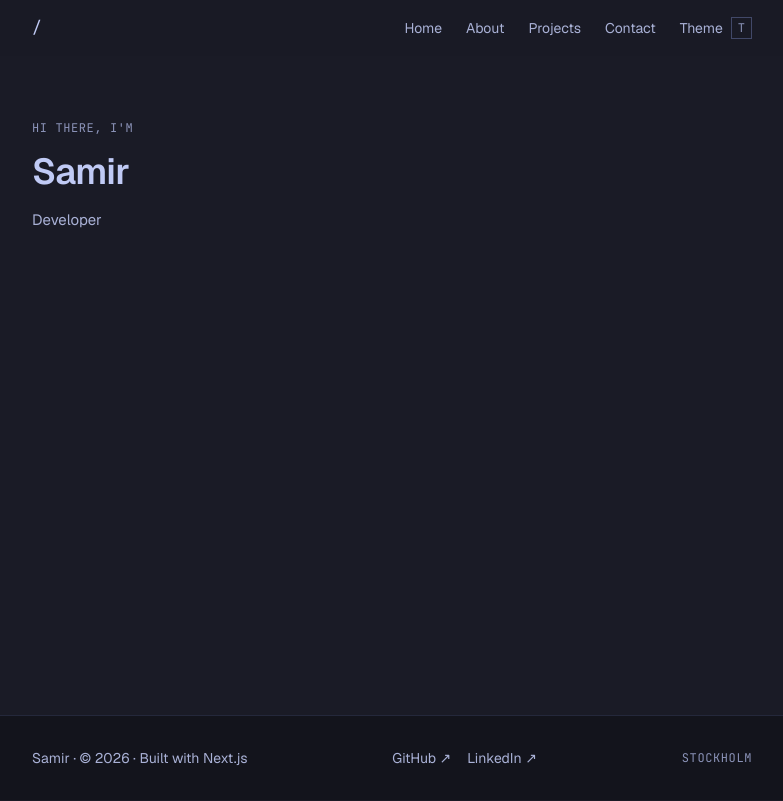
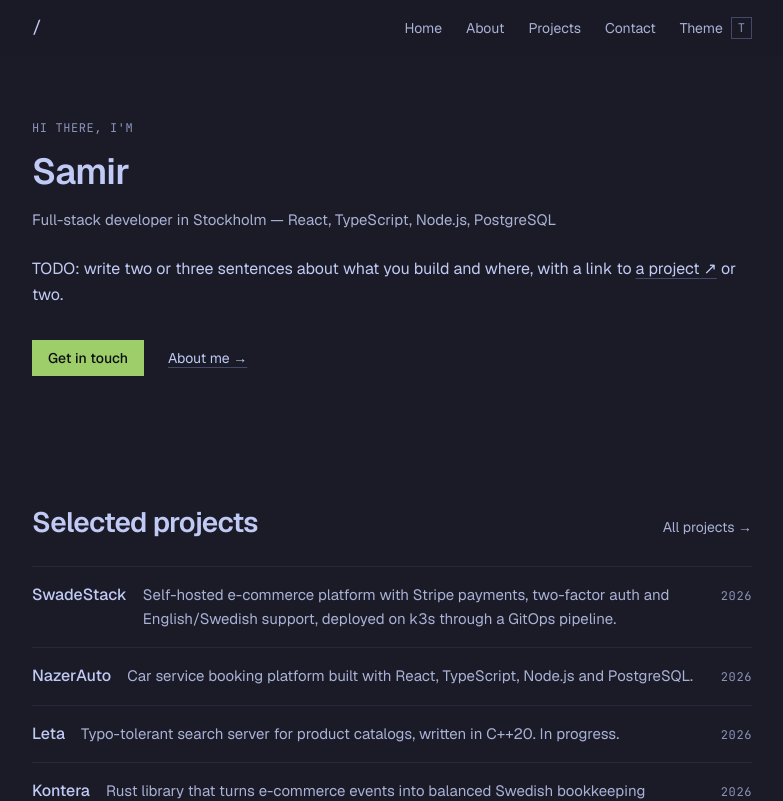
Before and after one commit to Samir120/portfolio, a Next.js app: page / in a window 1280 px wide. Shown: the top 801 px of the page, without its empty margins (248-1031 px from the left). Built offline with nearby package versions, Linux system fonts and the light colour scheme.

Commit message:
feat: add home page with bio and selected projects

```diff
--- a/app/page.tsx
+++ b/app/page.tsx
@@ -1,7 +1,13 @@
+import Link from "next/link";
+import { Bio } from "@/components/bio";
+import { ProjectRow } from "@/components/project-row";
+import { SectionHeading } from "@/components/section-heading";
+import { PROJECTS } from "@/lib/projects";
 import { SITE } from "@/lib/site";
 
 export default function Home() {
   return (
+    <>
       <section className="py-12 sm:py-16">
         <p className="font-mono text-xs tracking-wider text-text-muted uppercase">
           Hi there, I&apos;m
@@ -12,6 +18,42 @@ export default function Home() {
         <p className="mt-4 text-[15px] leading-relaxed text-text-secondary">
           {SITE.role}
         </p>
+        <div className="mt-6">
+          <Bio />
+        </div>
+        <div className="mt-8 flex items-center gap-6">
+          <Link
+            href="/contact"
+            className="bg-brand px-4 py-2 text-sm font-medium text-brand-ink hover:bg-text hover:text-bg"
+          >
+            Get in touch
+          </Link>
+          <Link
+            href="/about"
+            className="text-sm underline decoration-border-strong underline-offset-4 hover:decoration-brand"
+          >
+            About me
+            <span aria-hidden="true"> →</span>
+          </Link>
+        </div>
       </section>
+      <section className="py-12 sm:py-16">
+        <SectionHeading
+          title="Selected projects"
+          action={{ href: "/projects", label: "All projects" }}
+        />
+        <ul className="mt-6 border-t border-border-subtle">
+          {PROJECTS.map((project) => (
+            <ProjectRow
+              key={project.slug}
+              href={`/projects/${project.slug}`}
+              title={project.title}
+              summary={project.summary}
+              year={project.year}
+            />
+          ))}
+        </ul>
+      </section>
+    </>
   );
 }
--- /dev/null
+++ b/components/bio.tsx
@@ -0,0 +1,17 @@
+import { ExternalLink } from "@/components/external-link";
+
+const LINK_CLASS =
+  "underline decoration-border-strong underline-offset-4 hover:decoration-brand";
+
+export function Bio() {
+  return (
+    <p className="text-[15px] leading-relaxed sm:text-base">
+      TODO: write two or three sentences about what you build and where, with a
+      link to{" "}
+      <ExternalLink href="https://swadestack.com" className={LINK_CLASS}>
+        a project
+      </ExternalLink>{" "}
+      or two.
+    </p>
+  );
+}
--- /dev/null
+++ b/components/project-row.tsx
@@ -0,0 +1,27 @@
+import Link from "next/link";
+
+type ProjectRowProps = {
+  href: string;
+  title: string;
+  summary: string;
+  year: number;
+};
+
+export function ProjectRow({ href, title, summary, year }: ProjectRowProps) {
+  return (
+    <li className="border-b border-border-subtle">
+      <Link
+        href={href}
+        className="group flex flex-wrap items-baseline gap-x-4 gap-y-1 py-4"
+      >
+        <span className="font-medium group-hover:text-brand">{title}</span>
+        <span className="order-last w-full text-[15px] leading-relaxed text-text-secondary sm:order-none sm:w-auto sm:flex-1">
+          {summary}
+        </span>
+        <span className="ml-auto font-mono text-xs tracking-wider text-text-muted">
+          {year}
+        </span>
+      </Link>
+    </li>
+  );
+}
--- /dev/null
+++ b/components/section-heading.tsx
@@ -0,0 +1,37 @@
+import Link from "next/link";
+
+type SectionAction = { href: string; label: string };
+
+export function SectionHeading({
+  title,
+  description,
+  action,
+}: {
+  title: string;
+  description?: string;
+  action?: SectionAction;
+}) {
+  return (
+    <div>
+      <div className="flex items-baseline justify-between gap-4">
+        <h2 className="text-2xl font-semibold tracking-tight sm:text-[1.75rem]">
+          {title}
+        </h2>
+        {action && (
+          <Link
+            href={action.href}
+            className="shrink-0 text-sm text-text-secondary hover:text-text"
+          >
+            {action.label}
+            <span aria-hidden="true"> →</span>
+          </Link>
+        )}
+      </div>
+      {description && (
+        <p className="mt-2 text-[15px] leading-relaxed text-text-secondary">
+          {description}
+        </p>
+      )}
+    </div>
+  );
+}
--- /dev/null
+++ b/lib/projects.ts
@@ -0,0 +1,37 @@
+export type Project = {
+  slug: string;
+  title: string;
+  summary: string;
+  year: number;
+};
+
+export const PROJECTS = [
+  {
+    slug: "swadestack",
+    title: "SwadeStack",
+    summary:
+      "Self-hosted e-commerce platform with Stripe payments, two-factor auth and English/Swedish support, deployed on k3s through a GitOps pipeline.",
+    year: 2026,
+  },
+  {
+    slug: "nazerauto",
+    title: "NazerAuto",
+    summary:
+      "Car service booking platform built with React, TypeScript, Node.js and PostgreSQL.",
+    year: 2026,
+  },
+  {
+    slug: "leta",
+    title: "Leta",
+    summary:
+      "Typo-tolerant search server for product catalogs, written in C++20. In progress.",
+    year: 2026,
+  },
+  {
+    slug: "kontera",
+    title: "Kontera",
+    summary:
+      "Rust library that turns e-commerce events into balanced Swedish bookkeeping verifications with SIE 4I export. In progress.",
+    year: 2026,
+  },
+] as const satisfies readonly Project[];
--- a/lib/site.ts
+++ b/lib/site.ts
@@ -13,7 +13,7 @@ type Site = {
 
 export const SITE = {
   name: "Samir",
-  role: "Developer",
+  role: "Full-stack developer in Stockholm — React, TypeScript, Node.js, PostgreSQL",
   location: "Stockholm",
   email: "samiralami132@gmail.com",
   socials: [
```
Lines whose indentation alone changed are shown as unchanged.
